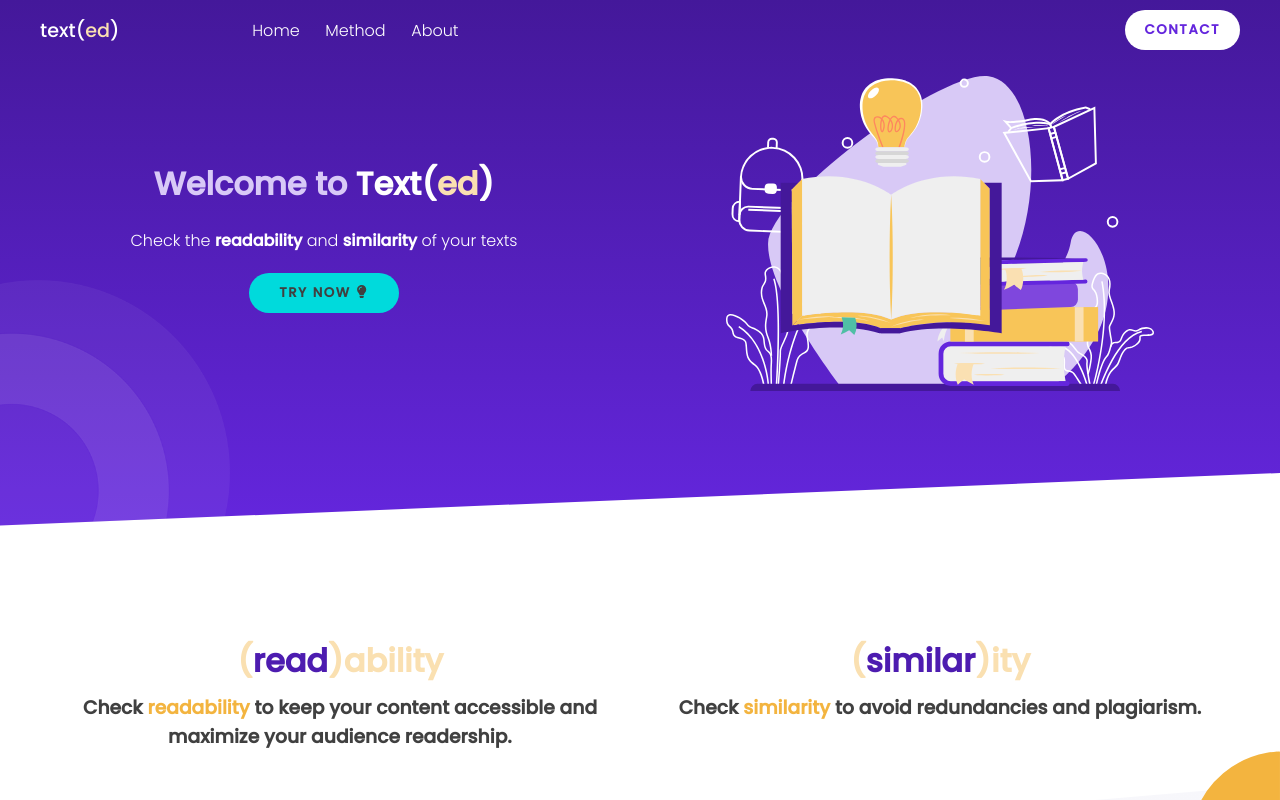
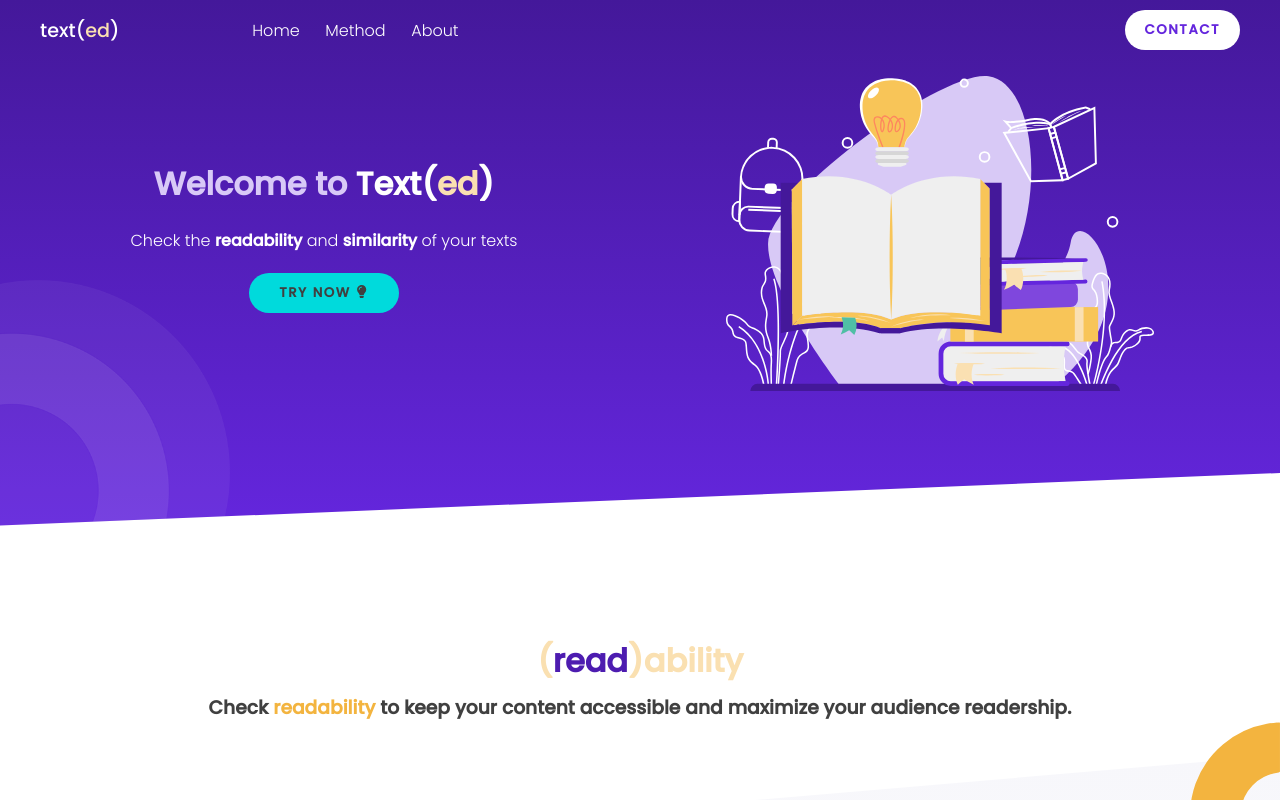
Before and after one commit to wseguchi/texted-reactJS, a React (Vite) app: page / in a window 1280 px wide. Shown: the top 800 px of the page. Built offline with nearby package versions, Linux system fonts and the light colour scheme; some icons are missing.

Commit message:
Hid Similarity card

```diff
--- a/src/components/Content/Cards.jsx
+++ b/src/components/Content/Cards.jsx
@@ -15,7 +15,8 @@ const Cards = () => {
           maximize your audience readership.
         </h3>
       </div>
-      <div>
+      {/* Similarity */}
+      {/* <div>
         <FaCopy className={styles.cardsIcon} />
         <h1>
           (<span className="strong-purple">similar</span>)ity
@@ -24,7 +25,7 @@ const Cards = () => {
           Check <strong>similarity</strong> to avoid redundancies and
           plagiarism.
         </h3>
-      </div>
+      </div> */}
     </div>
   );
 };
--- a/src/components/Content/Content.module.css
+++ b/src/components/Content/Content.module.css
@@ -8,7 +8,8 @@
 
 .cardsMain {
   display: grid;
-  grid-template-columns: 1fr 1fr;
+  grid-template-columns: 1fr;
+
   text-align: center;
   padding-top: 3rem;
 }
```
